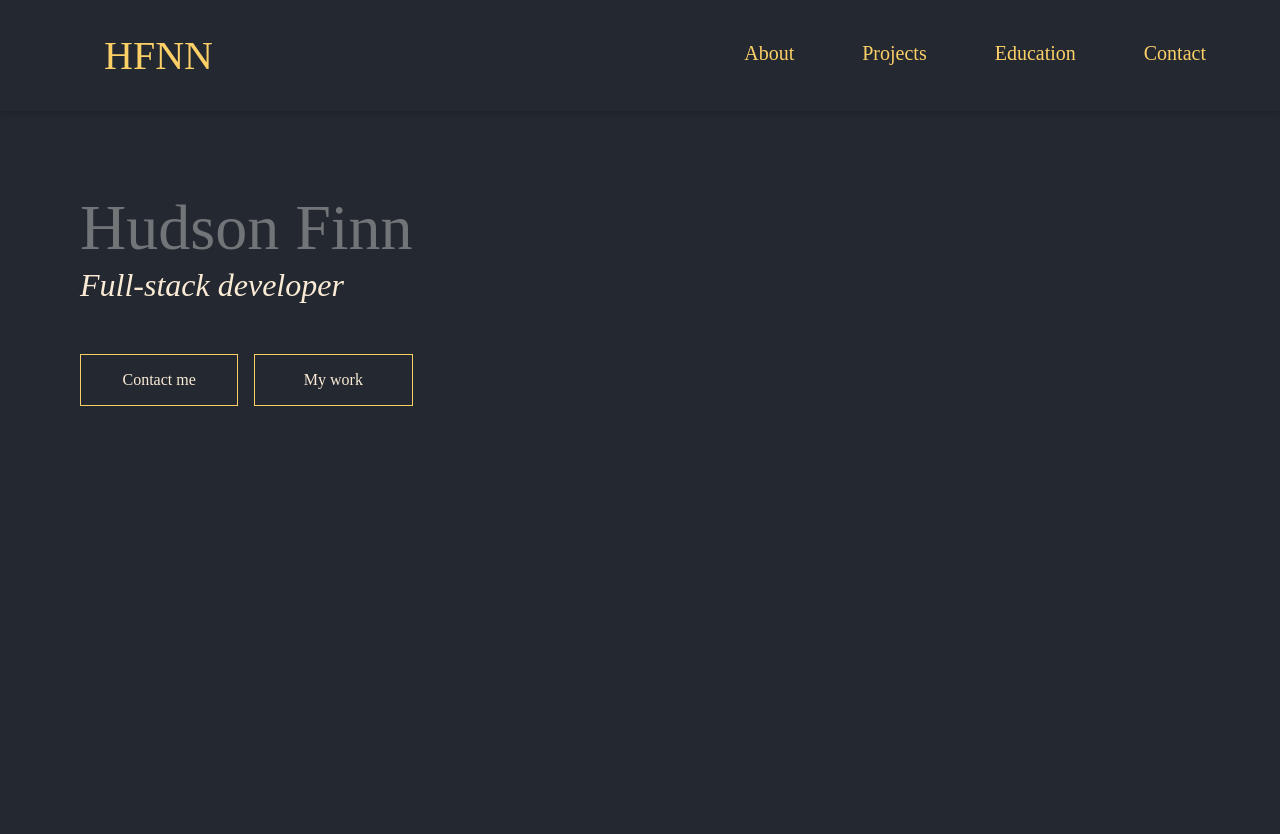
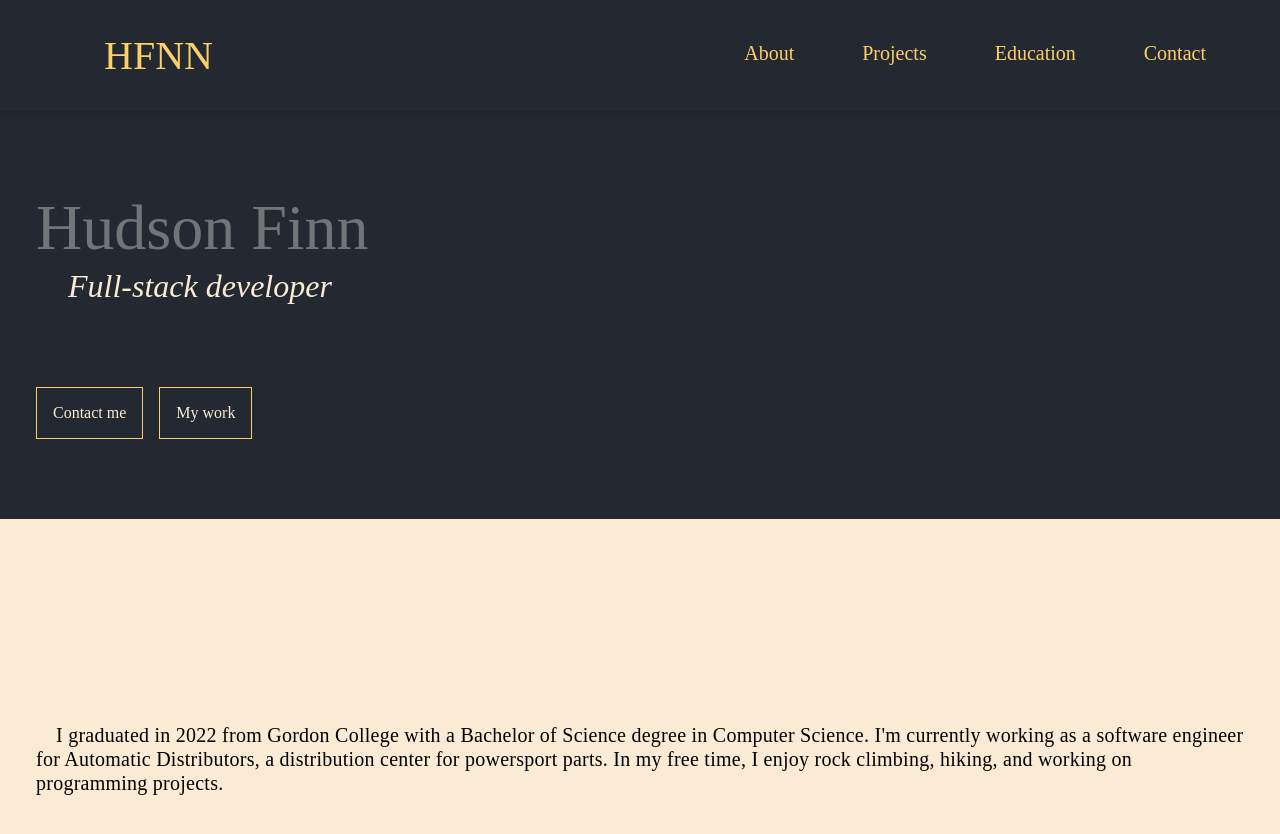
Before and after one commit to Kindlewing/portfolio, a React (Vite) app: page / in a window 1280 px wide. Shown: the top 834 px of the page. Before the commit the page ends 800 px from the top, so only its background shows below. Built offline with nearby package versions, Linux system fonts and the light colour scheme.

Commit message:
Modularity

```diff
--- /dev/null
+++ b/src/componenets/content/about.module.css
@@ -0,0 +1,27 @@
+:root {
+	--background: #232831;
+	--text-100: #fbebd5;
+	--neutral-grey: #717578;
+	--primary: #fcd067;
+}
+
+p {
+	margin-bottom: 1em;
+	line-height: 1.2em;
+	text-indent: 1em;
+}
+
+.about {
+	background-color: var(--text-100);
+}
+
+.aboutHeader {
+	font-size: 3.5rem;
+	text-align: center;
+}
+
+.aboutText {
+	color: black;
+	font-size: 1.25rem;
+	letter-spacing: 0.0125em;
+}
--- a/src/componenets/content/about.tsx
+++ b/src/componenets/content/about.tsx
@@ -1,9 +1,18 @@
+import styles from './about.module.css';
+
 const About = () => {
 	return (
-		<section className="about">
-			<p className="aboutText">
+		<section
+			className={styles.about}
+			id="about"
+		>
+			<p className={styles.aboutHeader}> About me </p>
+			<p className={styles.aboutText}>
 				I graduated in 2022 from Gordon College with a Bachelor of
-				Science degree in Computer Science.
+				Science degree in Computer Science. I'm currently working as a
+				software engineer for Automatic Distributors, a distribution
+				center for powersport parts. In my free time, I enjoy rock
+				climbing, hiking, and working on programming projects.
 			</p>
 		</section>
 	);
--- a/src/componenets/content/content.tsx
+++ b/src/componenets/content/content.tsx
@@ -1,9 +1,11 @@
+import { About } from './about';
 import { Hero } from './hero';
 
 const Content = () => {
 	return (
 		<main>
 			<Hero />
+			<About />
 		</main>
 	);
 };
--- a/src/componenets/content/content.module.css
+++ b/src/componenets/content/hero.module.css
@@ -1,18 +1,3 @@
-:root {
-	--background: #232831;
-	--text-100: #fbebd5;
-	--neutral-grey: #717578;
-	--primary: #fcd067;
-}
-
-button {
-	padding: 1rem;
-}
-
-.hero {
-	padding: 5rem;
-}
-
 .heroHeader {
 	display: inline-flex;
 	flex-direction: column;
@@ -30,7 +15,7 @@ button {
 	color: var(--text-100);
 }
 
-.heroButtons {
+.heroButtonContainer {
 	display: inline-flex;
 	gap: 1rem;
 	margin-top: 3rem;
@@ -40,7 +25,6 @@ button {
 	position: relative;
 	background-color: transparent;
 	color: var(--text-100);
-	width: 50%;
 	height: 100%;
 	border: 1px solid var(--primary);
 	cursor: pointer;
--- a/src/componenets/content/hero.tsx
+++ b/src/componenets/content/hero.tsx
@@ -1,12 +1,12 @@
-import styles from './content.module.css';
+import styles from './hero.module.css';
 
 const Hero = () => {
 	return (
-		<section className={styles.hero}>
+		<section id="hero">
 			<div className={styles.heroHeader}>
 				<h1 className={styles.heroTitle}> Hudson Finn </h1>
 				<p className={styles.heroSubtitle}>Full-stack developer</p>
-				<div className={styles.heroButtons}>
+				<div className={styles.heroButtonContainer}>
 					<button className={styles.heroButton}>Contact me</button>
 					<button className={styles.heroButton}>My work</button>
 				</div>
--- a/src/css/app.css
+++ b/src/css/app.css
@@ -24,6 +24,20 @@
 
 html {
 	background-color: var(--background);
+	scroll-behavior: smooth;
+}
+
+p,
+h1 {
+	color: var(--text-100);
+}
+
+button {
+	padding: 1rem;
+}
+
+section {
+	padding: 5rem 2.25rem;
 }
 
 /* responsive images/videos */
```
